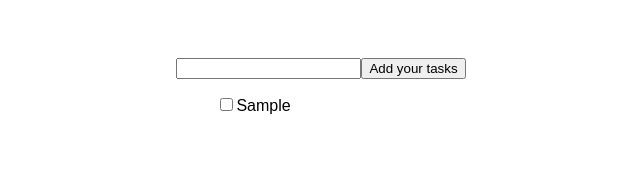
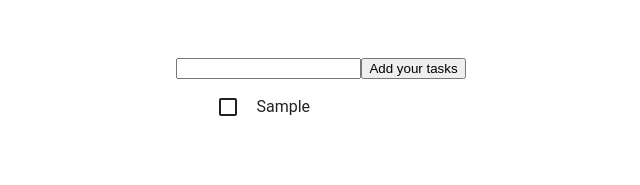
Before and after one commit to shreyaganguly/docket, a React (Create React App) app: page / in a window 1280 px wide. Both pictures are taken after typing "Sample" into the empty fields and a click on the button "Add your tasks". Shown: the top 185 px of the page, without its empty margins (319-959 px from the left). Built offline with nearby package versions, Linux system fonts and the light colour scheme.

Commit message:
Added materialui checkbox

```diff
--- a/package.json
+++ b/package.json
@@ -3,6 +3,7 @@
   "version": "0.1.0",
   "private": true,
   "dependencies": {
+    "material-ui": "^0.19.4",
     "react": "^16.0.0",
     "react-dom": "^16.0.0",
     "react-scripts": "1.0.14"
--- a/src/Docket.js
+++ b/src/Docket.js
@@ -1,4 +1,6 @@
 import React, { Component } from "react";
+import Checkbox from "material-ui/Checkbox";
+import MuiThemeProvider from "material-ui/styles/MuiThemeProvider";
 
 export default class Docket extends Component {
   constructor(props) {
@@ -21,7 +23,8 @@ export default class Docket extends Component {
     this.setState({ items: this.state.items, input: "" });
   }
   handleCheck(index, self, a) {
-    item = self.state.items[index];
+    console.log("Came here");
+    var item = self.state.items[index];
     if (item.checked === false) {
       item.checked = true;
       item.decoration = { textDecoration: "line-through" };
@@ -46,23 +49,22 @@ export default class Docket extends Component {
           value="Add your tasks"
           onClick={this.handleClick.bind(this)}
         />
+        <MuiThemeProvider>
           <ul>
             {this.state.items.map(function(item, i) {
               return (
-              <div style={item.decoration}>
-                <input
-                  key={i}
-                  name="checkbox"
+                <div key={i}>
+                  <Checkbox
+                    label={item.task}
+                    labelStyle={item.decoration}
                     checked={item.checked}
-                  onChange={that.handleCheck.bind(this, i, that)}
-                  type="checkbox"
-                  id="checkbox"
+                    onCheck={that.handleCheck.bind(this, i, that)}
                   />
-                {item.task}
                 </div>
               );
             })}
           </ul>
+        </MuiThemeProvider>
       </div>
     );
   }
```
Also changed, not shown: 1 other file (tests, documents, lock files or other folders). Lines whose indentation alone changed are shown as unchanged.
